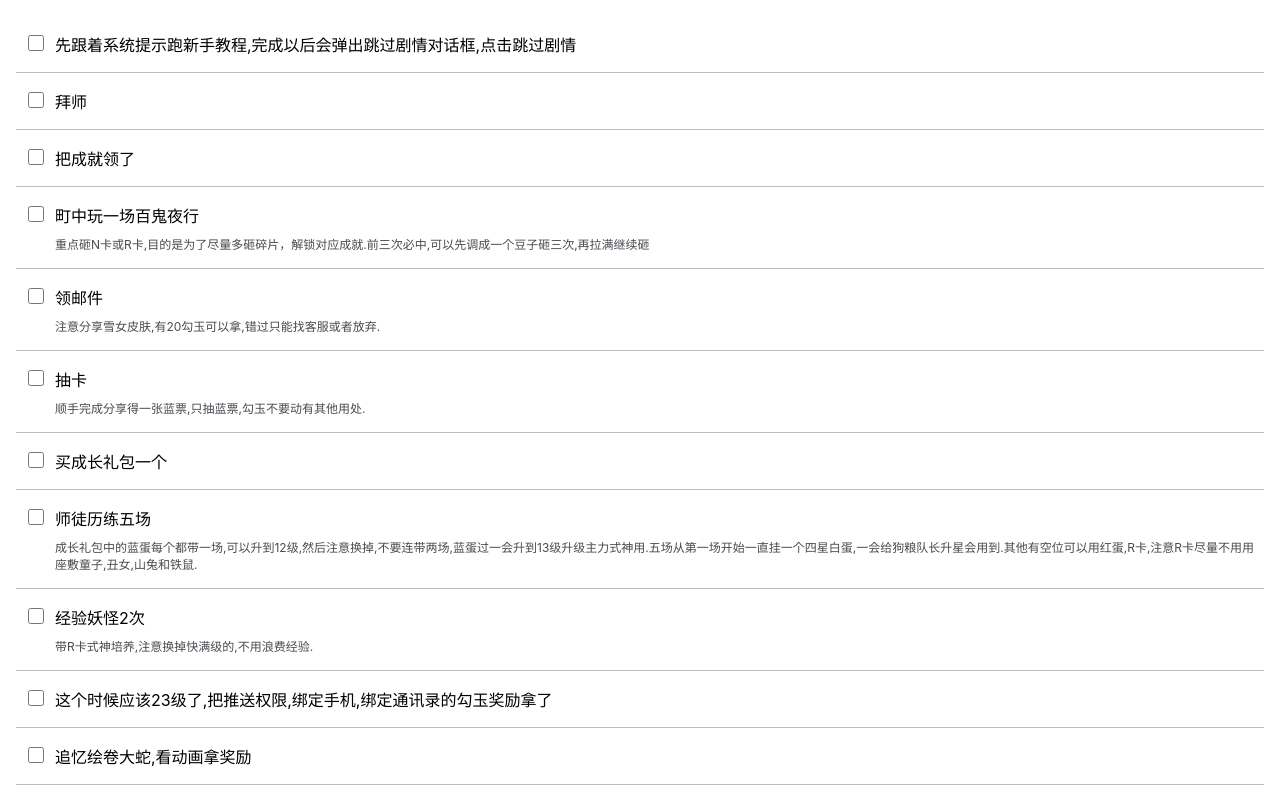
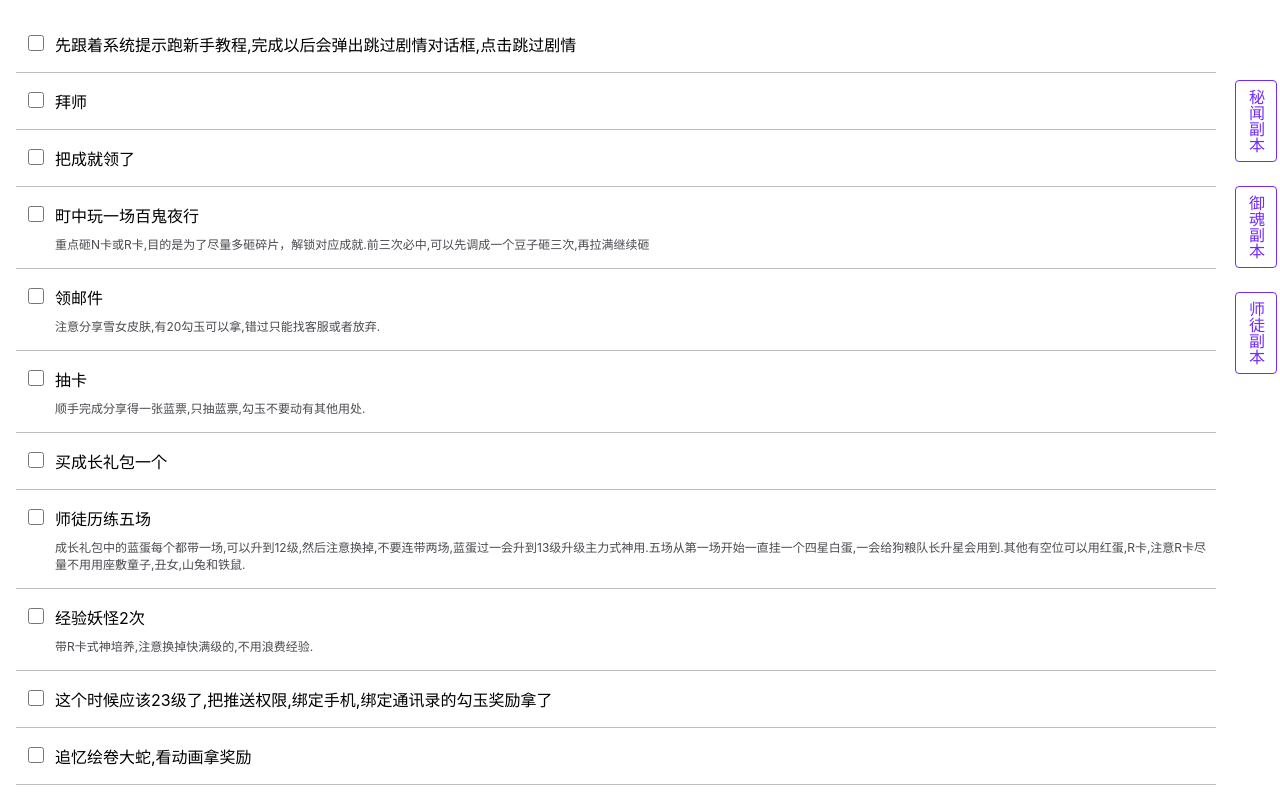
Before and after one commit to yizhang199/yys-guide-calendar, a React (Create React App) app: page /yys-guide-calendar/detail/1 in a window 1280 px wide. Built offline with nearby package versions, Linux system fonts and the light colour scheme.

Commit message:
designing the detail page

```diff
--- a/src/pages/Detail/Detail.jsx
+++ b/src/pages/Detail/Detail.jsx
@@ -1,5 +1,5 @@
 import React from 'react';
-import { useParams } from 'react-router-dom';
+import { useParams, NavLink } from 'react-router-dom';
 import Guides from '../../data/guides.json';
 import styles from './Detail.module.scss';
 
@@ -13,6 +13,7 @@ function Detail() {
   if (!Array.isArray(tasks) || tasks.length <= 0) return <div>All Done.</div>;
 
   return (
+    <div className={styles.detail}>
       <div className={styles.taskList}>
         {tasks.map((task) => {
           const [taskName, taskInstruction] = task.split(':');
@@ -21,12 +22,20 @@ function Detail() {
               <input type="checkbox" />
               <span className={styles.taskName}>{taskName}</span>
               {taskInstruction && (
-              <span className={styles.taskInstruction}>{taskInstruction}</span>
+                <span className={styles.taskInstruction}>
+                  {taskInstruction}
+                </span>
               )}
             </div>
           );
         })}
       </div>
+      <div className={styles.navigation}>
+        <NavLink to="secrets">秘闻副本</NavLink>
+        <NavLink to="gear">御魂副本</NavLink>
+        <NavLink to="gear">师徒副本</NavLink>
+      </div>
+    </div>
   );
 }
 
--- a/src/pages/Detail/Detail.module.scss
+++ b/src/pages/Detail/Detail.module.scss
@@ -1,5 +1,36 @@
+.detail {
+  width: 100%;
+  display: flex;
+  flex-direction: row;
+  padding-bottom: 5rem;
+  position: relative;
+  .navigation {
+    width: 3rem;
+    position: -webkit-sticky;
+    position: sticky;
+    top: 5rem;
+    height: max-content;
+    gap: 1.5rem;
+    display: flex;
+    flex-direction: column;
+    align-items: center;
+    justify-content: flex-start;
+    a {
+      writing-mode: vertical-rl;
+      text-decoration: none;
+      color: var(--base-color);
+      padding: 0.5rem;
+      border-radius: 0.25rem;
+      border: 1px solid;
+      &:hover {
+        background-color: var(--base-color);
+        color: #fff;
+      }
+    }
+  }
+}
 .taskList {
-  width: 100%;
+  flex: 1;
   padding: 1rem;
   .task {
     width: 100%;
```
Lines whose indentation alone changed are shown as unchanged.
